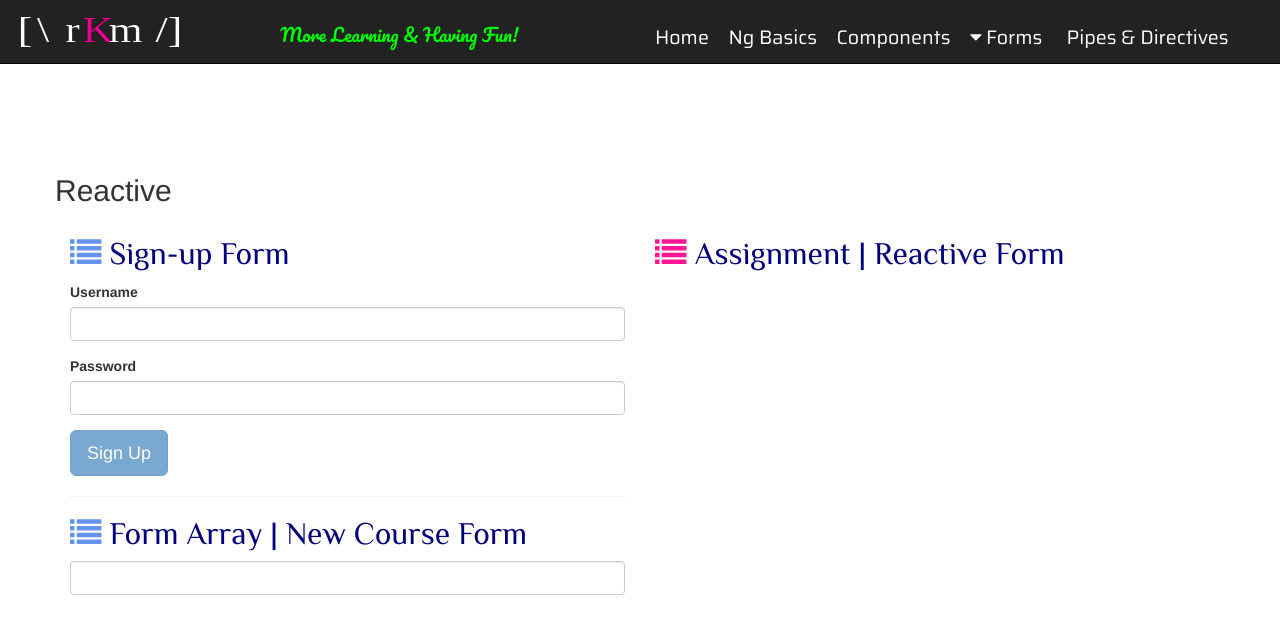
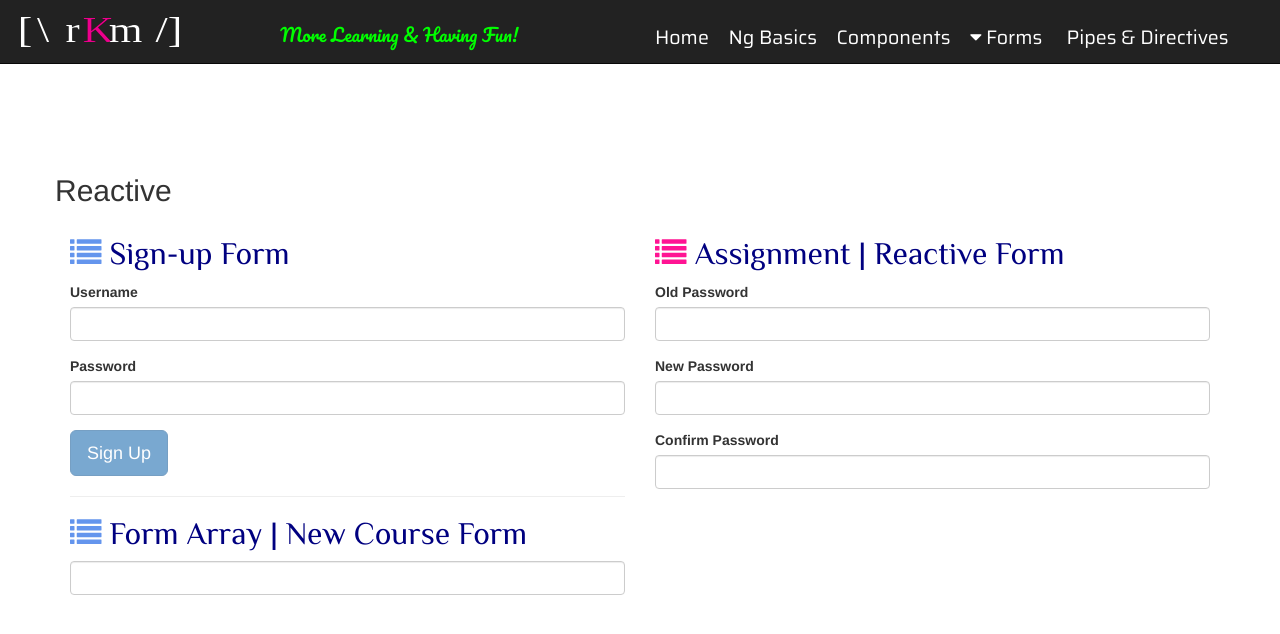
Before and after one commit to r2c0der/ngBeg2Adv, an Angular app: page /reactive in a window 1280 px wide. Shown: the top 634 px of the page. Built offline with nearby package versions, Linux system fonts and the light colour scheme; a web font is replaced by a local one.

Commit message:
Required validation implemented

```diff
--- a/src/app/app.module.ts
+++ b/src/app/app.module.ts
@@ -30,6 +30,7 @@ import { SignupFormComponent } from './exercises/signup-form/signup-form.compone
 import { TemplateDrivenComponent } from './exercises/forms/template-driven/template-driven.component';
 import { ReactiveComponent } from './exercises/forms/reactive/reactive.component';
 import {NewCourseFormComponent} from './exercises/forms/newcourseform/newcourseform.component';
+import { ChangePasswordComponent } from './exercises/changepassword/changepassword.component';
 
 
 
@@ -60,6 +61,7 @@ import {NewCourseFormComponent} from './exercises/forms/newcourseform/newcoursef
     TemplateDrivenComponent,
     ReactiveComponent,
     NewCourseFormComponent,
+    ChangePasswordComponent,
 
   ],
   imports: [
--- /dev/null
+++ b/src/app/exercises/changepassword/changepassword.component.html
@@ -0,0 +1,46 @@
+
+
+
+<form [formGroup]="passwordForm" >
+  <div formGroupName="userAccount">
+    <div class="form-group">
+      <label for="oldPassword">Old Password</label>
+      <input
+        type="password"
+        formControlName="oldpassword"
+        name="oldPassword"
+        id="oldPassword"
+        class="form-control">
+      <div *ngIf="oldpassword.touched && !oldpassword.valid" class="alert alert-danger">
+        <div *ngIf="oldpassword.errors.required">Old Password is required.</div>
+      </div>
+    </div>
+    <div class="form-group">
+      <label for="newPassword">New Password</label>
+      <input
+        type="password"
+        formControlName="newpassword"
+        id="newPassword"
+        name="newPassword"
+        class="form-control">
+      <div *ngIf="newpassword.touched && !newpassword.valid" class="alert alert-danger">
+        <div *ngIf="newpassword.errors.required">New Password is required.</div>
+      </div>
+    </div>
+    <div class="form-group">
+      <label for="confirmPassword">Confirm Password</label>
+      <input
+      type="password"
+      formControlName="confirmpassword"
+      id="confirmPassword"
+      name="confirmPassword"
+      class="form-control">
+      <div *ngIf="confirmpassword.touched && !confirmpassword.valid" class="alert alert-danger">
+        <div *ngIf="confirmpassword.errors.required">Please confirm new password.</div>
+      </div>
+    </div>
+
+  </div>
+
+
+</form>
--- /dev/null
+++ b/src/app/exercises/changepassword/changepassword.component.ts
@@ -0,0 +1,45 @@
+import { Component} from '@angular/core';
+import { FormControl, FormGroup, Validators} from "@angular/forms";
+import { PasswordValidators} from "./password.validators";
+
+@Component({
+  selector: 'rkm-changepassword',
+  templateUrl: './changepassword.component.html',
+  styleUrls: ['./changepassword.component.css']
+})
+export class ChangePasswordComponent  {
+
+  constructor() { }
+
+  passwordForm = new FormGroup({
+
+      userAccount: new FormGroup({
+        oldpassword: new FormControl('', [
+          Validators.required
+        ]),
+        newpassword: new FormControl('',[
+          Validators.required
+        ]),
+        confirmpassword: new FormControl('', [
+          Validators.required
+          ])
+
+        })
+  });
+
+    get oldpassword(){
+      return this.passwordForm.get('userAccount.oldpassword');
+    }
+
+    get newpassword(){
+      return this.passwordForm.get('userAccount.newpassword');
+    }
+
+    get confirmpassword(){
+      return this.passwordForm.get('userAccount.confirmpassword');
+    }
+
+
+
+
+}
--- a/src/app/exercises/forms/reactive/reactive.component.html
+++ b/src/app/exercises/forms/reactive/reactive.component.html
@@ -12,6 +12,7 @@
     </div>
     <div class="col-lg-6 col-md-6">
       <h3 class="rkm_title"><i aria-hidden="true" class="fa fa-list" style="color: deeppink"></i> Assignment | Reactive Form</h3>
+      <rkm-changepassword></rkm-changepassword>
     </div>
   </div>
 </div>
--- a/src/app/exercises/signup-form/signup-form.component.ts
+++ b/src/app/exercises/signup-form/signup-form.component.ts
@@ -1,4 +1,4 @@
-import { Component, OnInit } from '@angular/core';
+import { Component } from '@angular/core';
 import { FormGroup, FormControl, Validators } from "@angular/forms";
 import { UsernameValidators} from "../forms/username.validators";
 
@@ -7,7 +7,7 @@ import { UsernameValidators} from "../forms/username.validators";
   templateUrl: './signup-form.component.html',
   styleUrls: ['./signup-form.component.css']
 })
-export class SignupFormComponent implements OnInit {
+export class SignupFormComponent  {
 
   form = new FormGroup({
 
@@ -42,7 +42,6 @@ export class SignupFormComponent implements OnInit {
 
   constructor() { }
 
-  ngOnInit() {
-  }
+
 
 }
```
Also changed, not shown: src/app/exercises/changepassword/password.validators.ts (added, +21 -0 lines), src/app/exercises/changepassword/changepassword.component.css (added), 1 other file (tests, documents, lock files or other folders).
